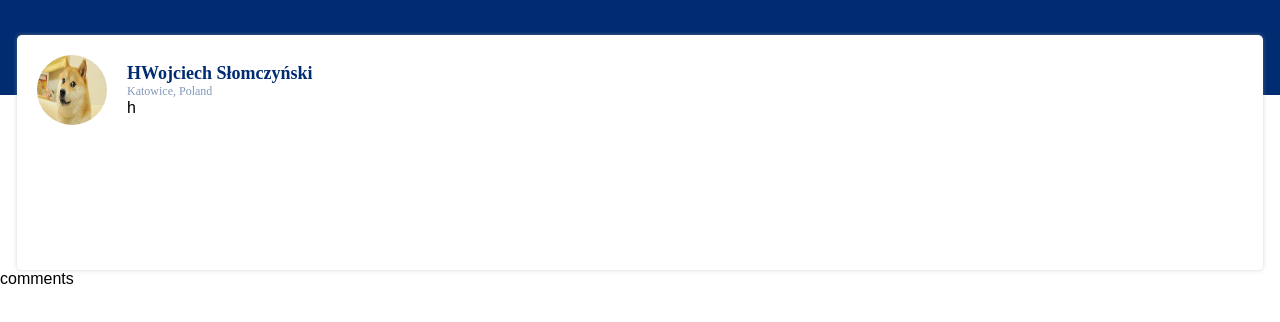
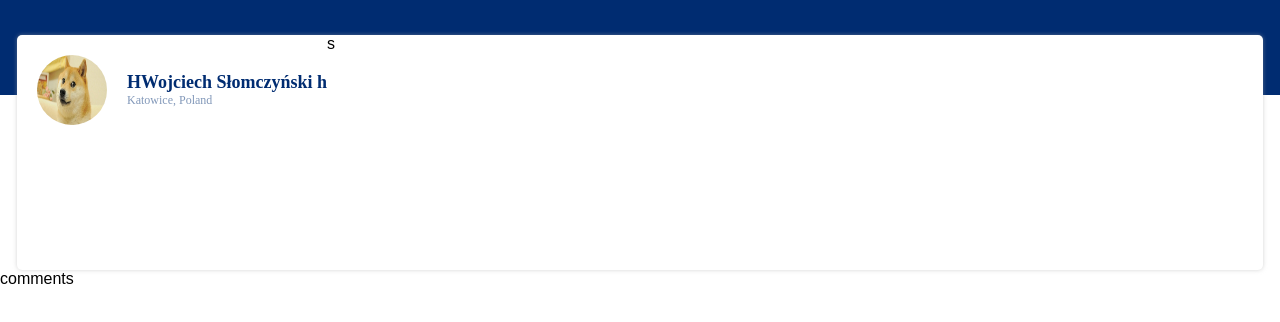
Before and after one commit to wsl1/chilid-recruitment-task, a React app: page / in a window 1280 px wide. Shown: the top 322 px of the page. Built offline with nearby package versions, Linux system fonts and the light colour scheme.

Commit message:
move hearth to user name

```diff
--- a/src/User/User.js
+++ b/src/User/User.js
@@ -17,14 +17,11 @@ class User extends Component {
             </div>
             <div className="user__details">
                 <p className="user__detail">
-                    <p className="user__name">{mock.name} {mock.surname}</p>
+                    <p className="user__name">{mock.name} {mock.surname} <span className="user__hearth">h</span></p>
                     <p className="user__address">{mock.city}, {mock.country}</p>
-                    <div className="user__hearth">h</div>
                 </p>
-
-
             </div>
-
+            <div class="user__share">s</div>
         </div>
         <div className="user__bottom">
 
```
